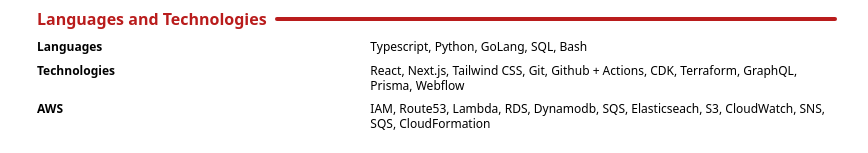
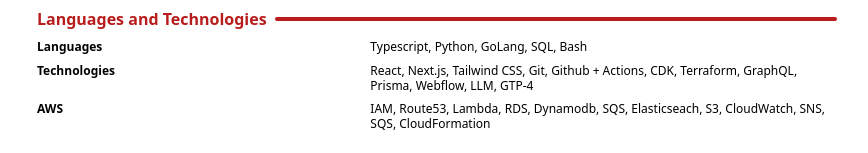
Before and after one commit to StevenJohnston/Resume, a Next.js app in the folder web/: page / in a window 1280 px wide. Shown: the part 874-1027 px from the top of the page, without its empty margins (11-879 px from the left). Built offline with nearby package versions, Linux system fonts and the light colour scheme.

Commit message:
Adds GPT-4 to technolgies

```diff
--- a/web/app/page.tsx
+++ b/web/app/page.tsx
@@ -161,7 +161,7 @@
                     />
                     <Technology
                         title="Technologies"
-                        description="React, Next.js, Tailwind CSS, Git, Github + Actions, CDK, Terraform, GraphQL, Prisma, Webflow"
+                        description="React, Next.js, Tailwind CSS, Git, Github + Actions, CDK, Terraform, GraphQL, Prisma, Webflow, LLM, GTP-4"
                     />
                     <Technology
                         title="AWS"
```
